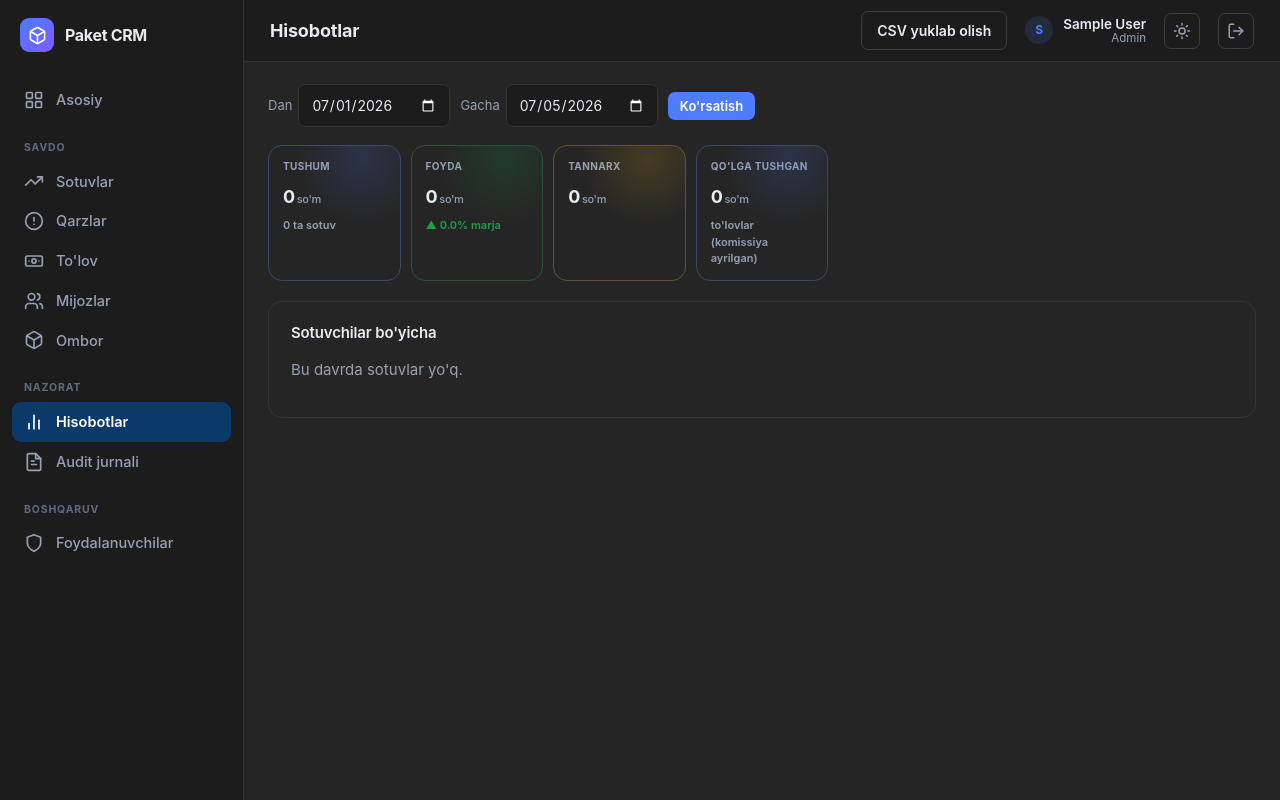
After one commit to khusan2006/package-crm, a Django app: page /reports/ in a window 1280 px wide. The commit adds this page. Run offline with Django 5.2, Linux system fonts and the light colour scheme; a user stored in the database is signed in; tables that the repository leaves empty hold one stand-in row (values such as "Sample post").

Commit message:
Add reports: period P&L, per-seller performance, payment/report CSV export
- /reports/ (admin/manager) shows period revenue, cost, profit, margin, and net
  cash received, plus a per-seller breakdown, with a date-window selector.
- CSV export of the per-seller report and of the payment ledger (the latter
  scoped by role and filterable by date), linked in the "Nazorat" nav group and
  the payment ledger.

Co-Authored-By: Claude Fable 5 <noreply@anthropic.com>

```diff
--- a/config/urls.py
+++ b/config/urls.py
@@ -36,8 +36,11 @@ urlpatterns = [
     path("debts/<int:pk>/", crm_views.debt_client, name="debt_client"),
     path("debts/<int:pk>/pay/", crm_views.client_debt_pay, name="client_debt_pay"),
     path("payments/", crm_views.payment_list, name="payment_list"),
+    path("payments/export/", crm_views.payment_export, name="payment_export"),
     path("payments/<int:pk>/delete/", crm_views.payment_delete, name="payment_delete"),
     path("audit/", crm_views.audit_list, name="audit_list"),
+    path("reports/", crm_views.report_view, name="report_view"),
+    path("reports/export/", crm_views.report_export, name="report_export"),
     path("sales/new/", crm_views.sale_create, name="sale_create"),
     path("sales/<int:pk>/", crm_views.sale_detail, name="sale_detail"),
     path("sales/<int:pk>/edit/", crm_views.sale_edit, name="sale_edit"),
--- a/crm/views.py
+++ b/crm/views.py
@@ -833,6 +833,123 @@ def audit_list(request):
     return render(request, "crm/audit_list.html", {"page": page})
 
 
+# --- Reports ------------------------------------------------------------------
+
+def _report_window(request):
+    """The report's date window (dan..gacha), defaulting to the current month."""
+    today = timezone.localdate()
+    date_from = _parse_date(request.GET.get("dan")) or today.replace(day=1)
+    date_to = _parse_date(request.GET.get("gacha")) or today
+    if date_to < date_from:
+        date_from, date_to = date_to, date_from
+    return date_from, date_to
+
+
+def _per_seller_report(date_from, date_to):
+    """Revenue/cost/profit and sale count per sales rep over the window."""
+    rows = (
+        SaleItem.objects.filter(sale__date__gte=date_from, sale__date__lte=date_to)
+        .values("sale__sales_rep")
+        .annotate(
+            revenue=Sum(REVENUE),
+            cost=Sum(COST),
+            profit=Sum(PROFIT),
+            sales=Count("sale", distinct=True),
+        )
+        .order_by("-revenue")
+    )
+    users = {u.pk: u for u in User.objects.all()}
+    result = []
+    for r in rows:
+        revenue = r["revenue"] or Decimal("0")
+        profit = r["profit"] or Decimal("0")
+        user = users.get(r["sale__sales_rep"])
+        result.append({
+            "seller": str(user) if user else "—",
+            "sales": r["sales"],
+            "revenue": revenue,
+            "cost": r["cost"] or Decimal("0"),
+            "profit": profit,
+            "margin": (profit / revenue * 100) if revenue else 0,
+        })
+    return result
+
+
+@role_required(User.Role.ADMIN, User.Role.MANAGER)
+def report_view(request):
+    """Period P&L and per-seller performance (admin/manager only)."""
+    date_from, date_to = _report_window(request)
+    items = SaleItem.objects.filter(sale__date__gte=date_from, sale__date__lte=date_to)
+    totals = items.aggregate(revenue=Sum(REVENUE), cost=Sum(COST), profit=Sum(PROFIT))
+    revenue = totals["revenue"] or Decimal("0")
+    profit = totals["profit"] or Decimal("0")
+    received = Payment.objects.filter(
+        date__gte=date_from, date__lte=date_to
+    ).aggregate(net=Sum(PAYMENT_NET))
+    return render(request, "crm/report.html", {
+        "date_from": date_from,
+        "date_to": date_to,
+        "revenue": revenue,
+        "cost": totals["cost"] or Decimal("0"),
+        "profit": profit,
+        "margin": (profit / revenue * 100) if revenue else 0,
+        "received_net": received["net"] or Decimal("0"),
+        "sales_count": items.values("sale").distinct().count(),
+        "per_seller": _per_seller_report(date_from, date_to),
+        "export_qs": request.GET.urlencode(),
+    })
+
+
+@role_required(User.Role.ADMIN, User.Role.MANAGER)
+def report_export(request):
+    date_from, date_to = _report_window(request)
+    response = HttpResponse(content_type="text/csv; charset=utf-8")
+    response["Content-Disposition"] = 'attachment; filename="hisobot.csv"'
+    response.write("﻿")  # UTF-8 BOM so Excel reads Uzbek text correctly
+    writer = csv.writer(response)
+    writer.writerow(["Sotuvchi", "Sotuvlar", "Tushum", "Tannarx", "Foyda", "Marja %"])
+    for r in _per_seller_report(date_from, date_to):
+        writer.writerow([
+            r["seller"], r["sales"], f"{r['revenue']:.2f}",
+            f"{r['cost']:.2f}", f"{r['profit']:.2f}", f"{r['margin']:.1f}",
+        ])
+    return response
+
+
+def payment_export(request):
+    """CSV of payments, scoped by role and filtered by the same date window."""
+    payments = Payment.objects.select_related("sale", "sale__client", "created_by")
+    if not request.user.can_see_all_records:
+        payments = payments.filter(sale__sales_rep=request.user)
+    date_from = _parse_date(request.GET.get("dan"))
+    date_to = _parse_date(request.GET.get("gacha"))
+    if date_from:
+        payments = payments.filter(date__gte=date_from)
+    if date_to:
+        payments = payments.filter(date__lte=date_to)
+    payments = payments.order_by("-date", "-created_at")
+
+    response = HttpResponse(content_type="text/csv; charset=utf-8")
+    response["Content-Disposition"] = 'attachment; filename="tolovlar.csv"'
+    response.write("﻿")
+    writer = csv.writer(response)
+    writer.writerow([
+        "Sana", "Mijoz", "Miqdor", "Komissiya", "Qo'lga tushgan", "Usul", "Turi", "Qabul qildi",
+    ])
+    for p in payments:
+        writer.writerow([
+            p.date.isoformat(),
+            p.sale.client.name,
+            f"{p.amount:.2f}",
+            f"{p.commission:.2f}",
+            f"{p.net_amount:.2f}",
+            p.get_method_display(),
+            p.get_kind_display(),
+            str(p.created_by),
+        ])
+    return response
+
+
 def sale_export(request):
     base = (
         Sale.objects.visible_to(request.user)
--- a/templates/base.html
+++ b/templates/base.html
@@ -64,6 +64,10 @@
       {% if user.can_see_all_records %}
       <div class="nav-group">
         <div class="nav-group-label">Nazorat</div>
+        <a class="nav-item {% if 'report' in url_name %}active{% endif %}" href="{% url 'report_view' %}">
+          <span class="ico"><svg viewBox="0 0 24 24" fill="none" stroke="currentColor" stroke-width="2" stroke-linecap="round" stroke-linejoin="round"><line x1="18" y1="20" x2="18" y2="10"/><line x1="12" y1="20" x2="12" y2="4"/><line x1="6" y1="20" x2="6" y2="14"/></svg></span>
+          <span>Hisobotlar</span>
+        </a>
         <a class="nav-item {% if 'audit' in url_name %}active{% endif %}" href="{% url 'audit_list' %}">
           <span class="ico"><svg viewBox="0 0 24 24" fill="none" stroke="currentColor" stroke-width="2" stroke-linecap="round" stroke-linejoin="round"><path d="M14 2H6a2 2 0 0 0-2 2v16a2 2 0 0 0 2 2h12a2 2 0 0 0 2-2V8z"/><polyline points="14 2 14 8 20 8"/><line x1="9" y1="15" x2="15" y2="15"/><line x1="9" y1="11" x2="12" y2="11"/></svg></span>
           <span>Audit jurnali</span>
--- a/templates/crm/payment_list.html
+++ b/templates/crm/payment_list.html
@@ -9,6 +9,7 @@
   <label>Gacha <input type="date" name="gacha" value="{{ date_to|date:'Y-m-d' }}"></label>
   <button type="submit" class="btn btn-sm">Filtrlash</button>
   {% if date_from or date_to %}<a class="btn btn-sm btn-ghost" href="{% url 'payment_list' %}">Tozalash</a>{% endif %}
+  <a class="btn btn-sm btn-ghost" href="{% url 'payment_export' %}{% if request.GET.urlencode %}?{{ request.GET.urlencode }}{% endif %}">CSV</a>
 </form>
 
 <div class="kpi-grid">
--- /dev/null
+++ b/templates/crm/report.html
@@ -0,0 +1,58 @@
+{% extends "base.html" %}
+{% load crm_extras %}
+{% block title %}Hisobotlar · Paket CRM{% endblock %}
+{% block topbar_title %}Hisobotlar{% endblock %}
+{% block topbar_actions %}
+<a class="btn btn-ghost" href="{% url 'report_export' %}{% if export_qs %}?{{ export_qs }}{% endif %}">CSV yuklab olish</a>
+{% endblock %}
+{% block content %}
+
+<form method="get" class="searchbar">
+  <label>Dan <input type="date" name="dan" value="{{ date_from|date:'Y-m-d' }}"></label>
+  <label>Gacha <input type="date" name="gacha" value="{{ date_to|date:'Y-m-d' }}"></label>
+  <button type="submit" class="btn btn-sm">Ko'rsatish</button>
+</form>
+
+<div class="kpi-grid kpi-grid--compact">
+  <div class="kpi kpi--blue">
+    <div class="kpi-head"><span class="kpi-label">Tushum</span></div>
+    <div class="kpi-value">{{ revenue|floatformat:"0g" }}<span class="unit">so'm</span></div>
+    <div class="kpi-meta muted">{{ sales_count }} ta sotuv</div>
+  </div>
+  <div class="kpi kpi--green">
+    <div class="kpi-head"><span class="kpi-label">Foyda</span></div>
+    <div class="kpi-value">{{ profit|floatformat:"0g" }}<span class="unit">so'm</span></div>
+    <div class="kpi-meta">▲ {{ margin|floatformat:1 }}% marja</div>
+  </div>
+  <div class="kpi kpi--gold">
+    <div class="kpi-head"><span class="kpi-label">Tannarx</span></div>
+    <div class="kpi-value">{{ cost|floatformat:"0g" }}<span class="unit">so'm</span></div>
+  </div>
+  <div class="kpi kpi--blue">
+    <div class="kpi-head"><span class="kpi-label">Qo'lga tushgan</span></div>
+    <div class="kpi-value">{{ received_net|floatformat:"0g" }}<span class="unit">so'm</span></div>
+    <div class="kpi-meta muted">to'lovlar (komissiya ayrilgan)</div>
+  </div>
+</div>
+
+<div class="card">
+  <h2>Sotuvchilar bo'yicha</h2>
+  {% if per_seller %}
+  <div class="table-wrap">
+  <table>
+    <tr><th>Sotuvchi</th><th class="num">Sotuvlar</th><th class="num">Tushum</th><th class="num">Tannarx</th><th class="num">Foyda</th><th class="num">Marja</th></tr>
+    {% for r in per_seller %}
+    <tr>
+      <td>{{ r.seller }}</td>
+      <td class="num">{{ r.sales }}</td>
+      <td class="num">{{ r.revenue|floatformat:"0g" }}</td>
+      <td class="num">{{ r.cost|floatformat:"0g" }}</td>
+      <td class="num"><strong>{{ r.profit|floatformat:"0g" }}</strong></td>
+      <td class="num">{{ r.margin|floatformat:1 }}%</td>
+    </tr>
+    {% endfor %}
+  </table>
+  </div>
+  {% else %}<p class="muted">Bu davrda sotuvlar yo'q.</p>{% endif %}
+</div>
+{% endblock %}
```
Also changed, not shown: crm/tests.py (+26 -0 lines).
